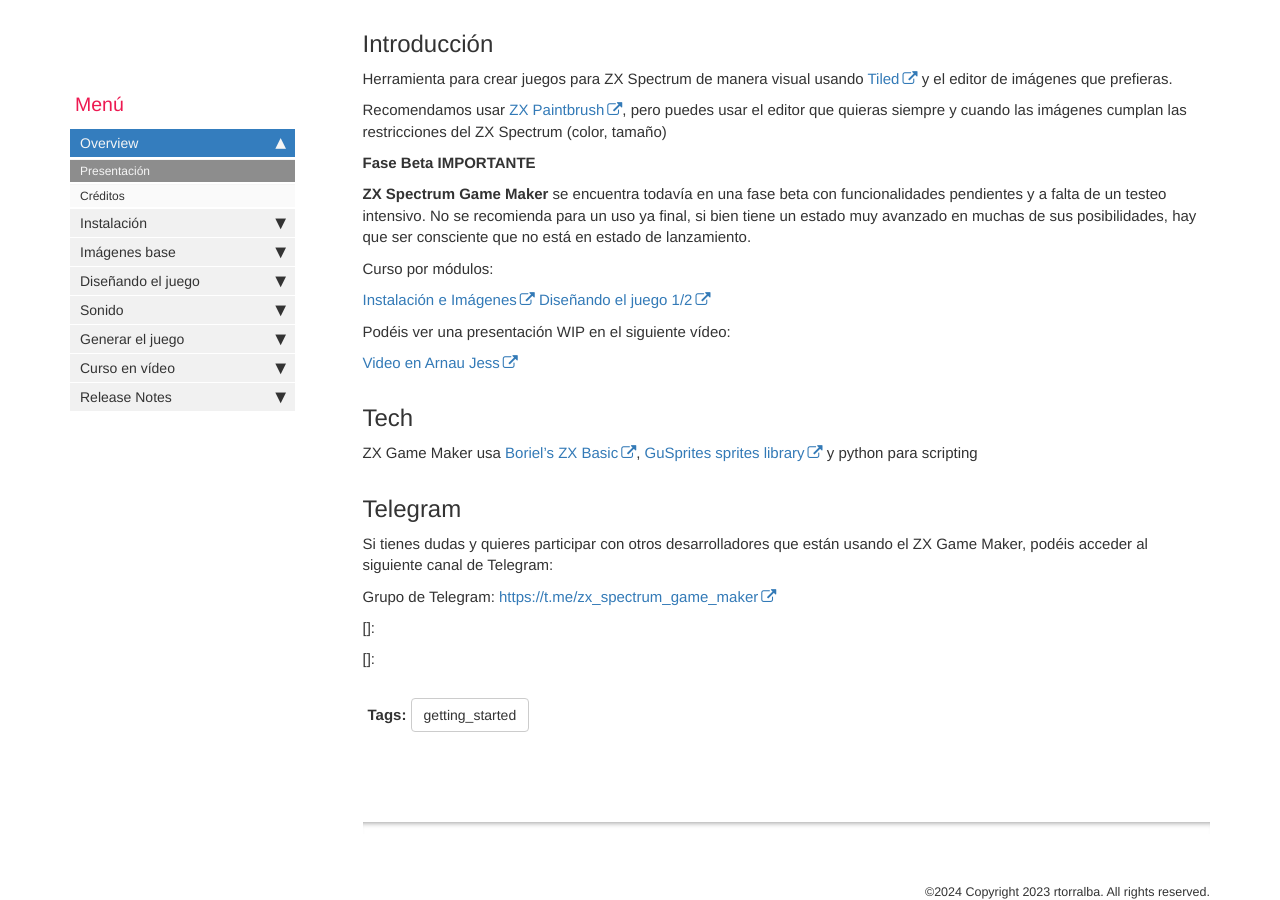
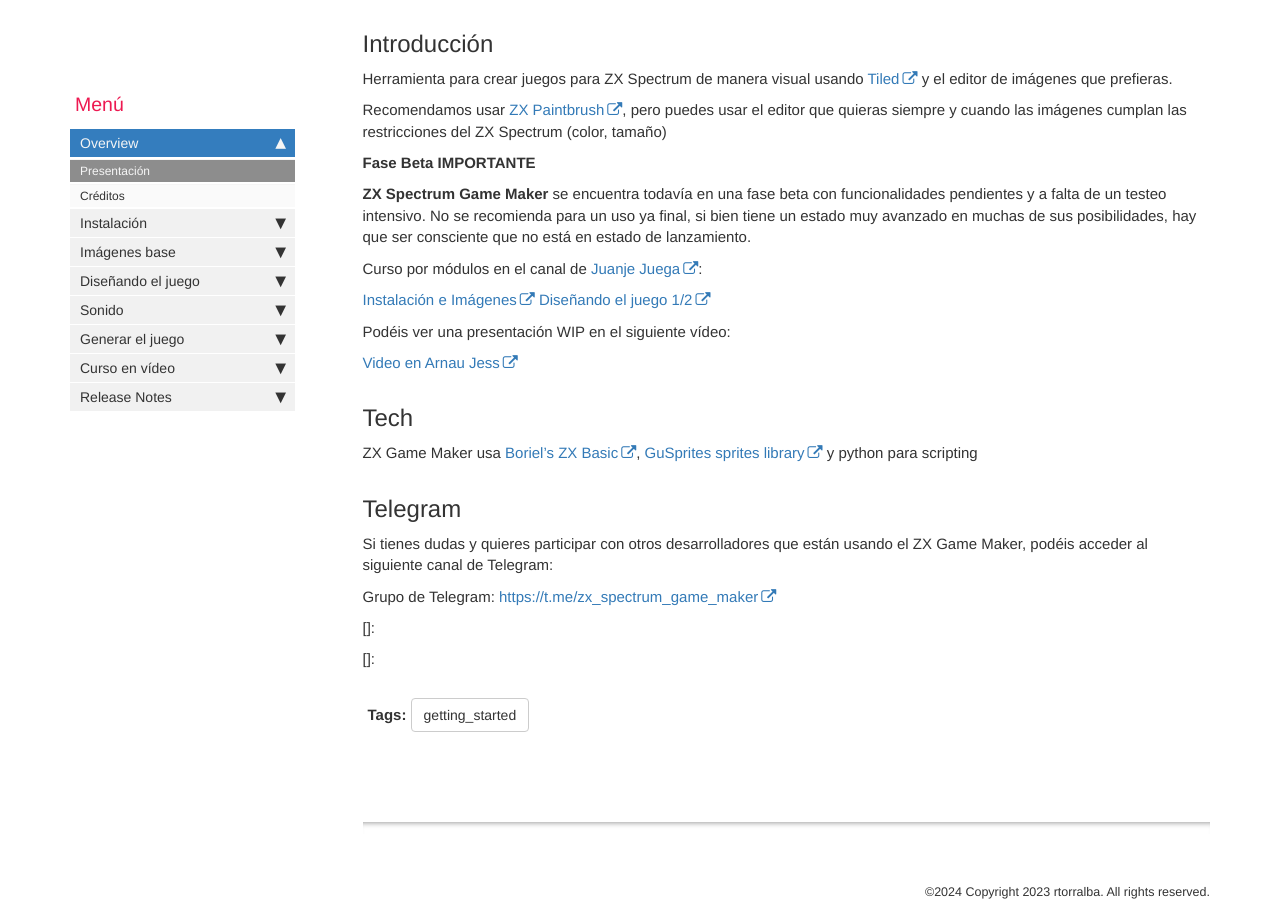
Before and after one commit to rtorralba/zx-game-maker-www, a Jekyll site: the page built from index.md, in a window 1280 px wide and 900 px high, scrolled down 511 px. Built offline with Jekyll 4.4.1, drawn with Linux system fonts in a browser that asks for light colours; comment, search, counter and statistics services are not loaded.

Commit message:
added course at index

```diff
--- a/index.md
+++ b/index.md
@@ -18,7 +18,7 @@
 
 **ZX Spectrum Game Maker** se encuentra todavía en una fase beta con funcionalidades pendientes y a falta de un testeo intensivo. No se recomienda para un uso ya final, si bien tiene un estado muy avanzado en muchas de sus posibilidades, hay que ser consciente que no está en estado de lanzamiento.
 
-Curso por módulos:
+Curso por módulos en el canal de [Juanje Juega](https://www.twitch.tv/juanjel):
 
 [Instalación e Imágenes](https://www.youtube.com/watch?v=-bX32WbLJHI)
 [Diseñando el juego 1/2](https://www.youtube.com/watch?v=-MNX9Ff6tYg)
```
